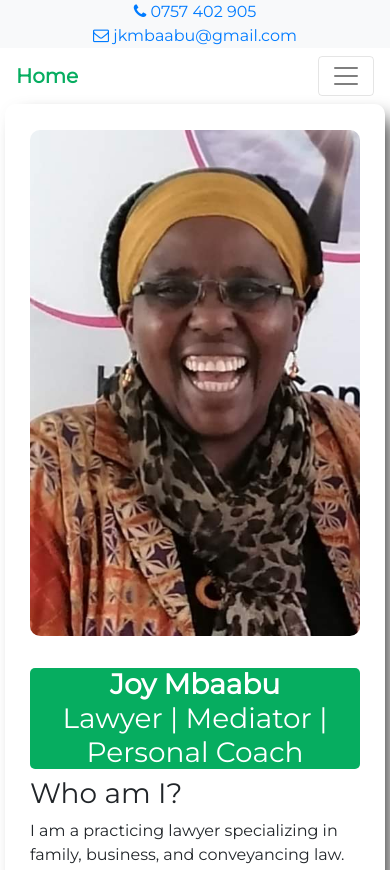
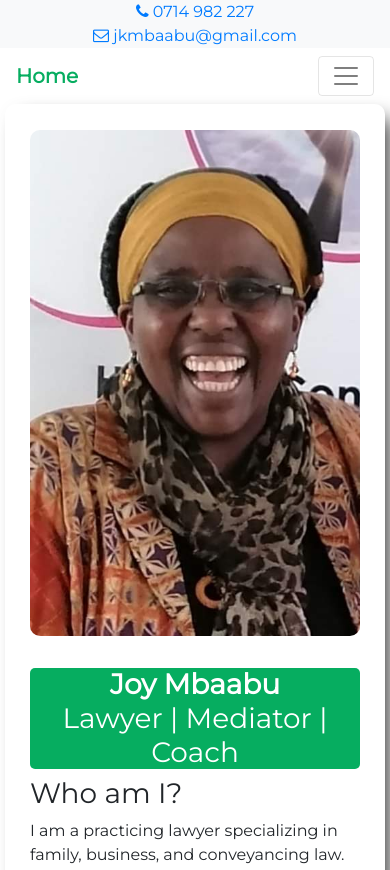
Before and after one commit to joymbaabu/jk_personal_website, a plain HTML site: page index.html in a window 390 px wide. Shown: the top 870 px of the page. Drawn offline with nearby package versions, Linux system fonts and the light colour scheme.

Commit message:
Changed phone number

```diff
--- a/index.html
+++ b/index.html
@@ -30,7 +30,7 @@
     <section>
         <div class="container-fluid bg-light">
             <div class="row text-center">
-                <div class="col-sm-12 col-md-6"><a href="tel:0757402905"><i class="fa fa-phone"></i>&nbsp;0757 402 905<br></a></div>
+                <div class="col-sm-12 col-md-6"><a href="tel:0714982227"><i class="fa fa-phone"></i>&nbsp;0714 982 227<br></a></div>
                 <div class="col-sm-12 col-md-6"><a href="mailto:jkmbaabu@gmail.com"><i class="fa fa-envelope-o"></i>&nbsp;jkmbaabu@gmail.com<br></a></div>
             </div>
         </div>
@@ -63,7 +63,7 @@
                         <div id="intro-image"></div>
                     </div>
                     <div class="col d-flex flex-column justify-content-center">
-                        <h3 id="full-name" class="text-center"><strong>Joy Mbaabu</strong><div>Lawyer | Mediator | Personal Coach</div></h3>
+                        <h3 id="full-name" class="text-center"><strong>Joy Mbaabu</strong><div>Lawyer | Mediator | Coach</div></h3>
                         <h3>Who am I?</h3>
                         <p>I am a practicing lawyer specializing in family, business, and conveyancing law.</p>
                         <p>I am also a mediation trainer, mediator and conflict resolver.</p>
```
Also changed, not shown: the_friend.html (+1 -1 lines), the_healer.html (+1 -1 lines), the_homemaker.html (+1 -1 lines), the_lawyer.html (+8 -0 lines), the_mentor.html (+1 -1 lines), the_nature_lover.html (+1 -1 lines), the_peacemaker.html (+1 -1 lines), the_retreatant.html (+1 -1 lines), the_seeker.html (+1 -1 lines), the_traveller.html (+1 -1 lines), the_writer.html (+1 -1 lines), the_writer_books.html (+1 -1 lines).
